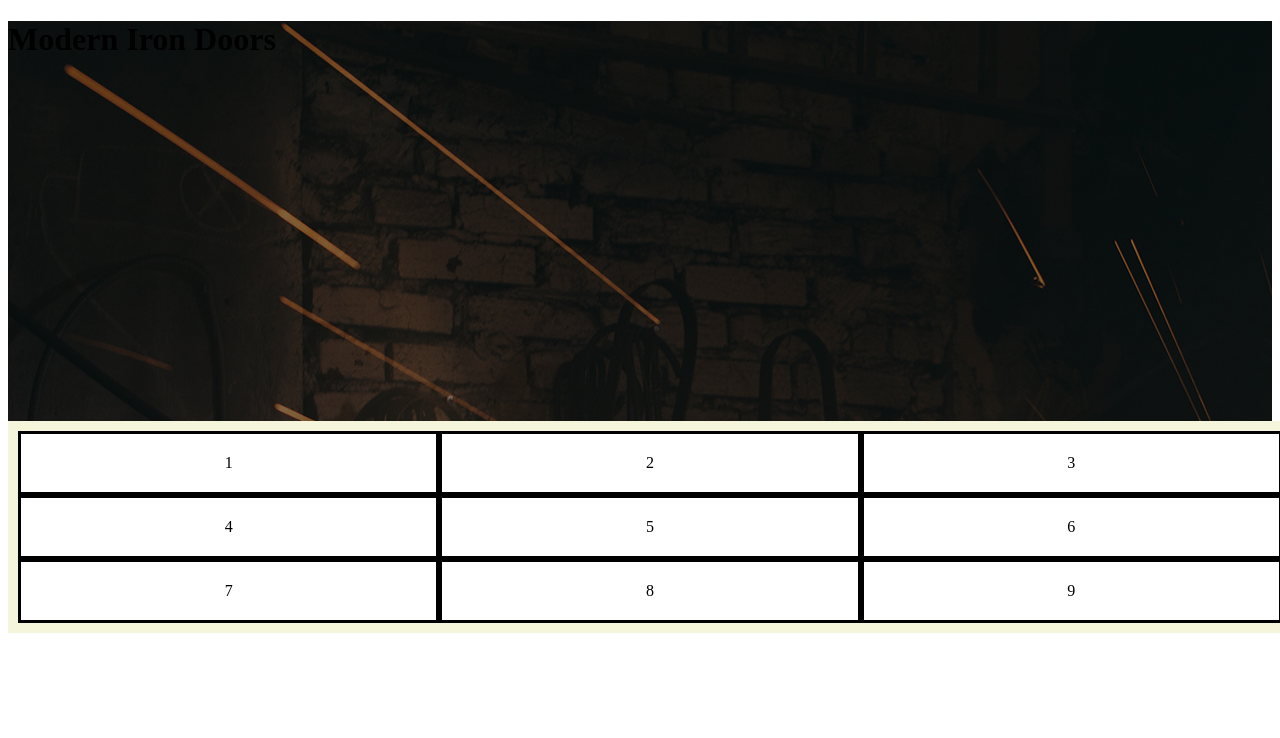
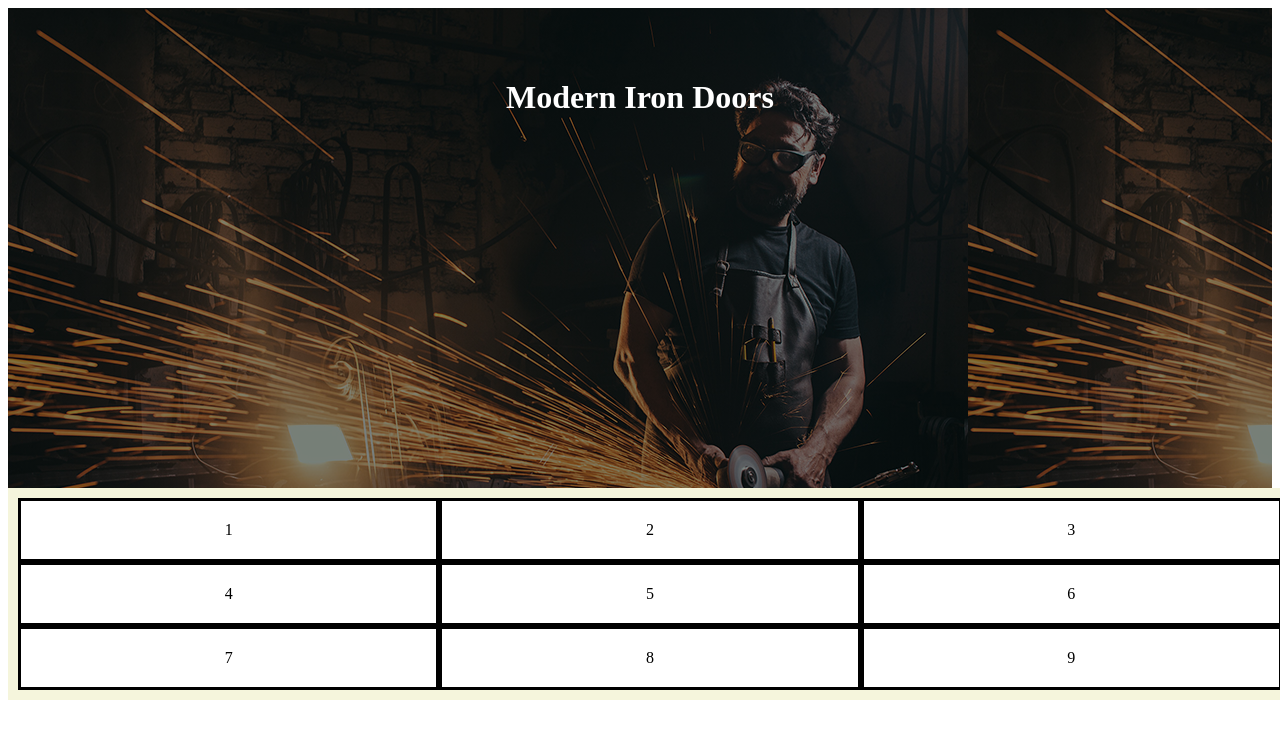
Before and after one commit to yana-michelle/modern-doors, a plain HTML site: page index.html in a window 1280 px wide. Drawn offline with Linux system fonts and the light colour scheme.

Commit message:
fix photo and text

```diff
--- a/modern doors.css
+++ b/modern doors.css
@@ -6,8 +6,14 @@ body, html{
 }
 
 .heroImage{
-	background-image: linear-gradient(rgba(0, 0, 0, 0.5), rgba(0, 0, 0, 0.5)), url("assets/photos/slide01.jpg");
-	height: 50%;
+	background-image: linear-gradient(rgba(0, 0, 0, 0.5), rgba(0, 0, 0, 0.5)), url("assets/photos/slide01.png");
+	height: 60%;
+}
+
+.heroText{
+	text-align: center;
+	padding-top: 50px;
+	color: white;
 }
 
 .gridContainer{
```
Also changed, not shown: assets/photos/slide01.png (added).
